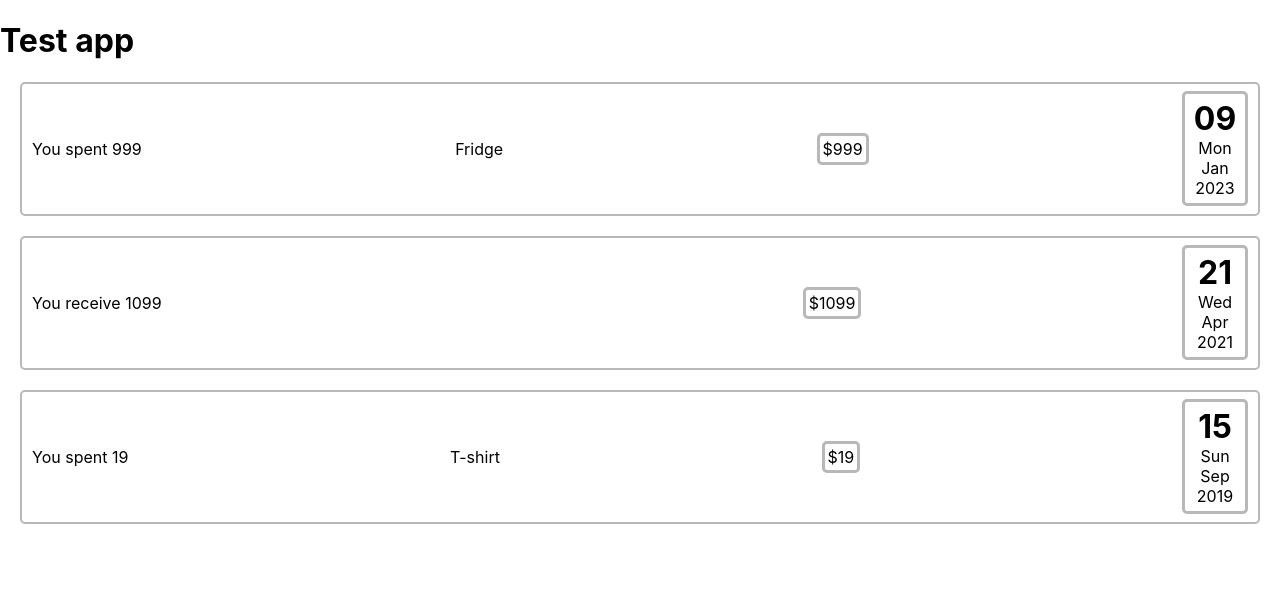
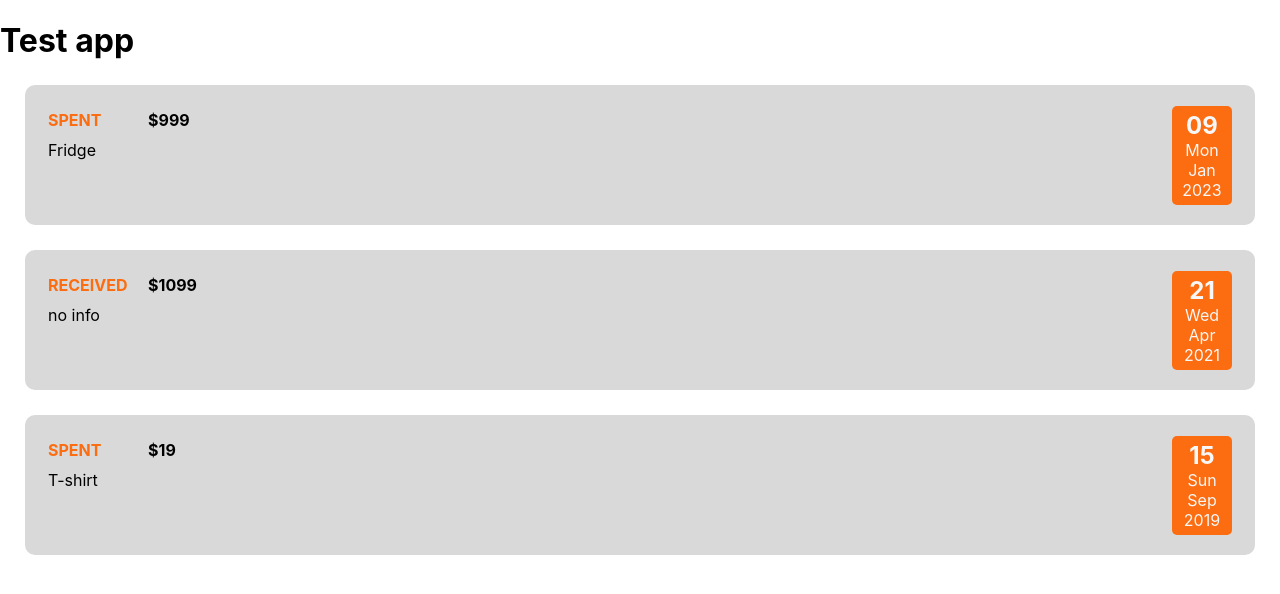
Before and after one commit to IvanTsatsura/react-test-app, a JavaScript app: page / in a window 1280 px wide. Shown: the top 594 px of the page. Built offline with nearby package versions, Linux system fonts and the light colour scheme.

Commit message:
Update transaction js and css files

```diff
--- a/src/Components/Transaction.css
+++ b/src/Components/Transaction.css
@@ -1,51 +1,59 @@
+:root{
+  --f-color: #F7F7F7;
+  --s-color: #FC6C10;
+  --t-color: #D9D9D9;
+  --f-color: #86868B;
+}
 .transaction {
-  margin: 20px;
-  padding: 10px;
+  margin: 25px;
+  padding: 12px 20px 12px 20px;
   display: flex;
   justify-content: space-between;
   align-items: center;
   border-style: solid;
-  border-radius: 5px;
-  border-color: #b8b8b8;
-  border-width: 2px;
+  border-radius: 10px;
+  border-color: var(--t-color);
   height: 110px;
+  background-color: var(--t-color);
+  color: black;
 }
-.transaction .cost{
+.transaction .left-part{
   display: flex;
-  align-items: center;
-  padding: 3px;
-  max-width: 50px;
-  border-style: solid;
-  border-radius: 5px;
-  border-color: #b8b8b8;
-  border-width: 3px;
+  flex-direction: column;
+  height: 100%;
 }
-
+.transaction .cost-spent{
+  display: flex;
+  font-weight: bold;
+  margin-bottom: 10px;
+  margin-top: 10px;
+}
+.transaction .cost-spent .is-spent{
+  width: 80px;
+  color: var(--s-color);
+  margin-right: 20px;
+}
 .transaction .date{
   padding: 5px;
-  border-style: solid;
   border-radius: 5px;
-  border-color: #b8b8b8;
+  background-color: var(--s-color);
   border-width: 3px;
   width: 50px;
+  color: #F7F7F7;
 }
-
 .transaction .date .day{
   display: flex;
   justify-content: center;
   margin: 0;
 }
-
 .transaction .date .weekday{
   display: flex;
   justify-content: center;
 }
-
 .transaction .date .month{
   display: flex;
   justify-content: center;
 }
-
 .transaction .date .year{
   display: flex;
   justify-content: center;
--- a/src/Components/Transaction.js
+++ b/src/Components/Transaction.js
@@ -1,6 +1,13 @@
 import "./Transaction.css";
 
 function Transaction(props) {
+  const description =
+    props.description != null && props.description !== ""
+      ? props.description
+      : "no info";
+
+  const cost = props.cost;
+  const isSpent = props.isSpent;
   const day = props.date.toLocaleDateString("en-us", {
     day: "2-digit",
   });
@@ -16,15 +23,15 @@ function Transaction(props) {
 
   return (
     <div className="transaction">
-      {props.isSpent ? (
-        <div className="spent-indicator-true"> You spent {props.cost} </div>
-      ) : (
-        <div className="spent-indicator-false"> You receive {props.cost} </div>
-      )}
-      <div className="description">{props.description}</div>
-      <div className="cost">${props.cost}</div>
+      <div className="left-part">
+        <div className="cost-spent">
+          <div className="is-spent">{isSpent ? "SPENT" : "RECEIVED"}</div>
+          <div className="cost">${cost}</div>
+        </div>
+        <div className="description">{description}</div>
+      </div>
       <div className="date">
-        <h1 className="day">{day}</h1>
+        <h2 className="day">{day}</h2>
         <div className="weekday">{weekday}</div>
         <div className="month">{month}</div>
         <div className="year">{year}</div>
```
